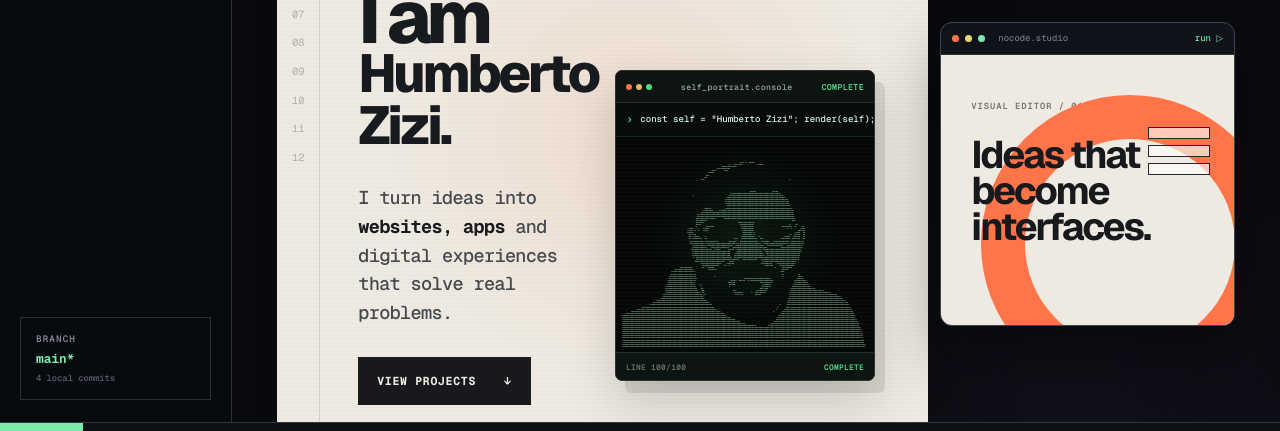
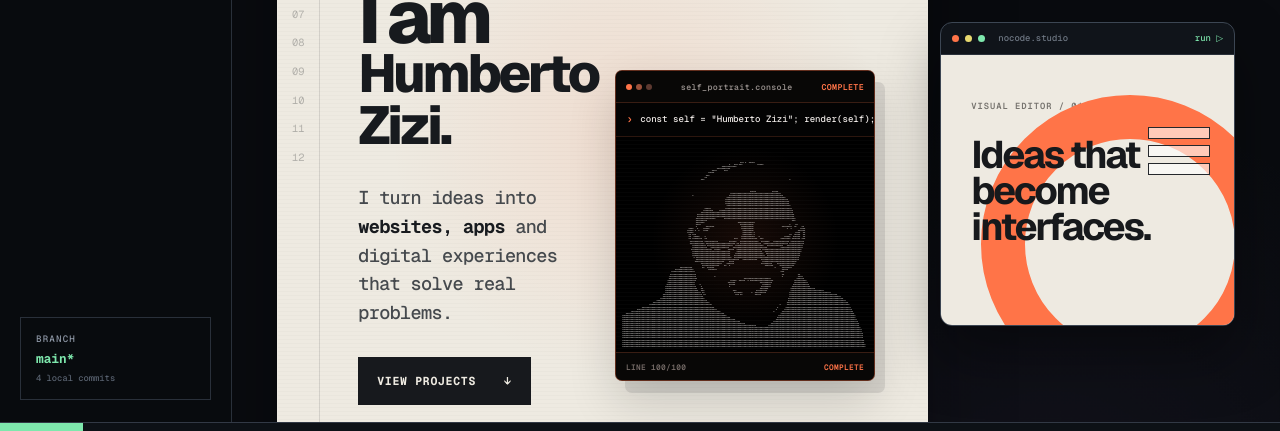
Before and after one commit to HumbertoFae/humbertozizi, a Next.js app: page / in a window 1280 px wide. Shown: the part 346-777 px from the top of the page. Built offline with nearby package versions, Linux system fonts and the light colour scheme.

Commit message:
Match portrait console to orange theme

```diff
--- a/app/globals.css
+++ b/app/globals.css
@@ -553,10 +553,10 @@ section {
   min-width: 0;
   min-height: 0;
   padding: 0;
-  border: 1px solid #29332f;
+  border: 1px solid rgba(255, 116, 72, 0.38);
   border-radius: 7px;
-  color: #a8f5c7;
-  background: #080d0b;
+  color: var(--orange-soft);
+  background: #030303;
   box-shadow: 10px 12px 0 rgba(23, 26, 30, 0.1), 0 20px 48px rgba(8, 13, 11, 0.16);
   contain: layout paint;
   overflow: hidden;
@@ -569,20 +569,20 @@ section {
   align-items: center;
   min-height: 32px;
   padding: 0 10px;
-  border-bottom: 1px solid #25302b;
-  background: #0d1411;
+  border-bottom: 1px solid rgba(255, 116, 72, 0.2);
+  background: #080706;
   font: 600 0.52rem var(--font-geist-mono), monospace;
   letter-spacing: 0.04em;
 }
 
 .ascii-terminal-bar > code {
   justify-self: center;
-  color: #8e9b95;
+  color: #928b88;
   font: inherit;
 }
 
 .ascii-terminal-bar > em {
-  color: #51d98a;
+  color: var(--orange);
   font-style: normal;
   text-transform: uppercase;
 }
@@ -596,20 +596,20 @@ section {
   width: 6px;
   height: 6px;
   border-radius: 50%;
-  background: #34413b;
+  background: #3b302c;
 }
 
 .terminal-lights i:first-child { background: var(--orange); }
-.terminal-lights i:nth-child(2) { background: #e4b95b; }
-.terminal-lights i:last-child { background: #51d98a; }
+.terminal-lights i:nth-child(2) { background: #9b513b; }
+.terminal-lights i:last-child { background: #5d3930; }
 
 .ascii-command {
   display: flex;
   align-items: center;
   min-height: 34px;
   padding: 7px 10px;
-  border-bottom: 1px solid rgba(81, 217, 138, 0.13);
-  color: #d9f8e5;
+  border-bottom: 1px solid rgba(255, 116, 72, 0.16);
+  color: #f1ece9;
   font: 500 0.57rem/1.25 var(--font-geist-mono), monospace;
   white-space: nowrap;
   overflow: hidden;
@@ -617,7 +617,7 @@ section {
 
 .ascii-command > span {
   margin-right: 7px;
-  color: #51d98a;
+  color: var(--orange);
   font-size: 0.75rem;
 }
 
@@ -634,8 +634,8 @@ section {
   min-height: 0;
   aspect-ratio: 6 / 5;
   background:
-    radial-gradient(circle at 50% 48%, rgba(81, 217, 138, 0.08), transparent 55%),
-    #050806;
+    radial-gradient(circle at 50% 48%, rgba(255, 116, 72, 0.09), transparent 55%),
+    #000;
   overflow: hidden;
   overflow: clip;
   isolation: isolate;
@@ -663,19 +663,19 @@ section {
   width: max-content;
   max-width: none;
   margin: 0;
-  color: #b9f6d0;
+  color: #eeeae7;
   font: 400 8px/1 "Courier New", Consolas, monospace;
   font-variant-ligatures: none;
   letter-spacing: 0;
   white-space: pre;
-  text-shadow: 0 0 7px rgba(105, 239, 157, 0.22);
+  text-shadow: 0 0 7px rgba(255, 116, 72, 0.16);
   transform: translate(-50%, -50%);
 }
 
 .ascii-loading {
   position: absolute;
   inset: 50% auto auto 50%;
-  color: #789085;
+  color: #8d817c;
   font: 600 0.55rem var(--font-geist-mono), monospace;
   white-space: nowrap;
   transform: translate(-50%, -50%);
@@ -687,7 +687,7 @@ section {
   width: 5px;
   height: 1.1em;
   margin-left: 4px;
-  background: #51d98a;
+  background: var(--orange);
   animation: caret-blink 850ms steps(1, end) infinite;
 }
 
@@ -697,8 +697,8 @@ section {
   left: 0;
   z-index: 3;
   height: 1px;
-  background: #93ffc0;
-  box-shadow: 0 0 9px 2px rgba(81, 217, 138, 0.55);
+  background: var(--orange-soft);
+  box-shadow: 0 0 9px 2px rgba(255, 116, 72, 0.6);
   transform: translateY(-1px);
 }
 
@@ -708,16 +708,16 @@ section {
   justify-content: space-between;
   min-height: 28px;
   padding: 0 10px;
-  border-top: 1px solid #25302b;
-  color: #63746c;
-  background: #0d1411;
+  border-top: 1px solid rgba(255, 116, 72, 0.2);
+  color: #756b67;
+  background: #080706;
   font: 600 0.49rem var(--font-geist-mono), monospace;
   letter-spacing: 0.04em;
   text-transform: uppercase;
 }
 
 .ascii-terminal-status em {
-  color: #51d98a;
+  color: var(--orange);
   font-style: normal;
 }
 
```
Also changed, not shown: 1 other file (tests, documents, lock files or other folders).
